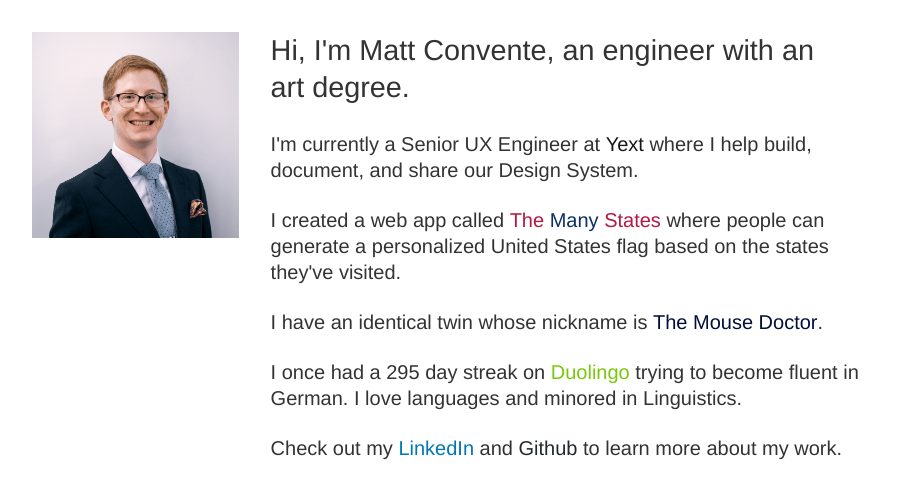
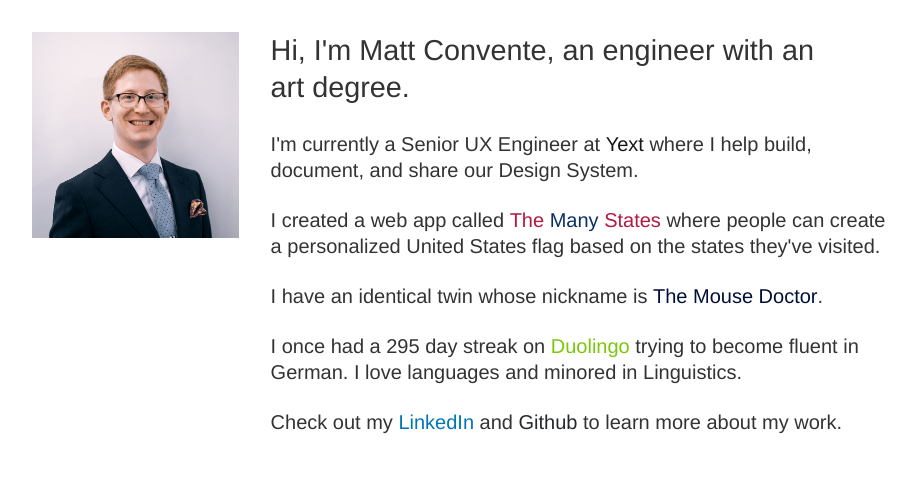
Before and after one commit to mattconvente/mattconvente.github.io, a plain HTML site: page index.html in a window 1280 px wide. Shown: the whole page, without its empty margins (179-1095 px from the left). Drawn offline with Linux system fonts and the light colour scheme.

Commit message:
Change 'generate' to 'create'

```diff
--- a/index.html
+++ b/index.html
@@ -15,7 +15,7 @@
 			<div>
 				<h1>Hi, I&apos;m Matt Convente, an engineer with an art&nbsp;degree.</h1>
 				<p>I&apos;m currently a Senior UX Engineer at <a href="http://www.yext.com/" class="color-yext">Yext</a> where I help build, document, and share our Design System.</p>
-				<p>I created a web app called <a href="https://www.themanystates.com/" class="link-the-many-states"><span class="color-old-glory-red">The</span> <span class="color-old-glory-blue">Many</span> <span class="color-old-glory-red">States</span></a> where people can generate a personalized United States flag based on the states they&apos;ve visited.</p>
+				<p>I created a web app called <a href="https://www.themanystates.com/" class="link-the-many-states"><span class="color-old-glory-red">The</span> <span class="color-old-glory-blue">Many</span> <span class="color-old-glory-red">States</span></a> where people can create a personalized United States flag based on the states they&apos;ve visited.</p>
 				<p>I have an identical twin whose nickname is <a href="http://www.themousedoctor.com" class="color-the-mouse-doctor">The&nbsp;Mouse&nbsp;Doctor</a>.</p>
 				<p>I once had a 295 day streak on <a href="https://www.duolingo.com/profile/mattconvente" class="color-duolingo">Duolingo</a> trying to become fluent in German. I love languages and minored in Linguistics.</p>
 				<p>Check out my <a href="https://www.linkedin.com/in/mattconvente/" class="color-linkedin">LinkedIn</a> and <a href="https://github.com/mattconvente" class="color-github">Github</a> to learn more about my&nbsp;work.</p>
```
